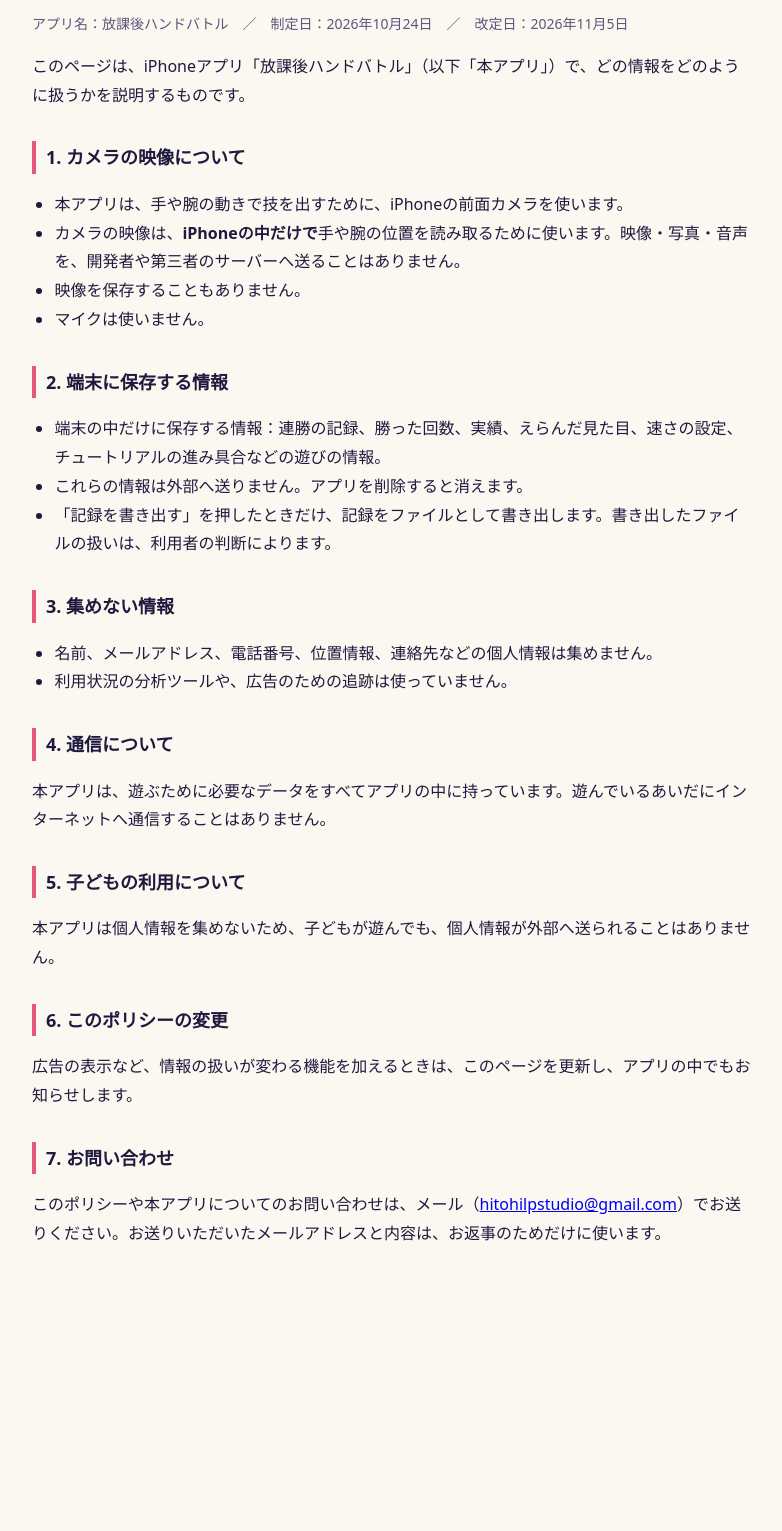
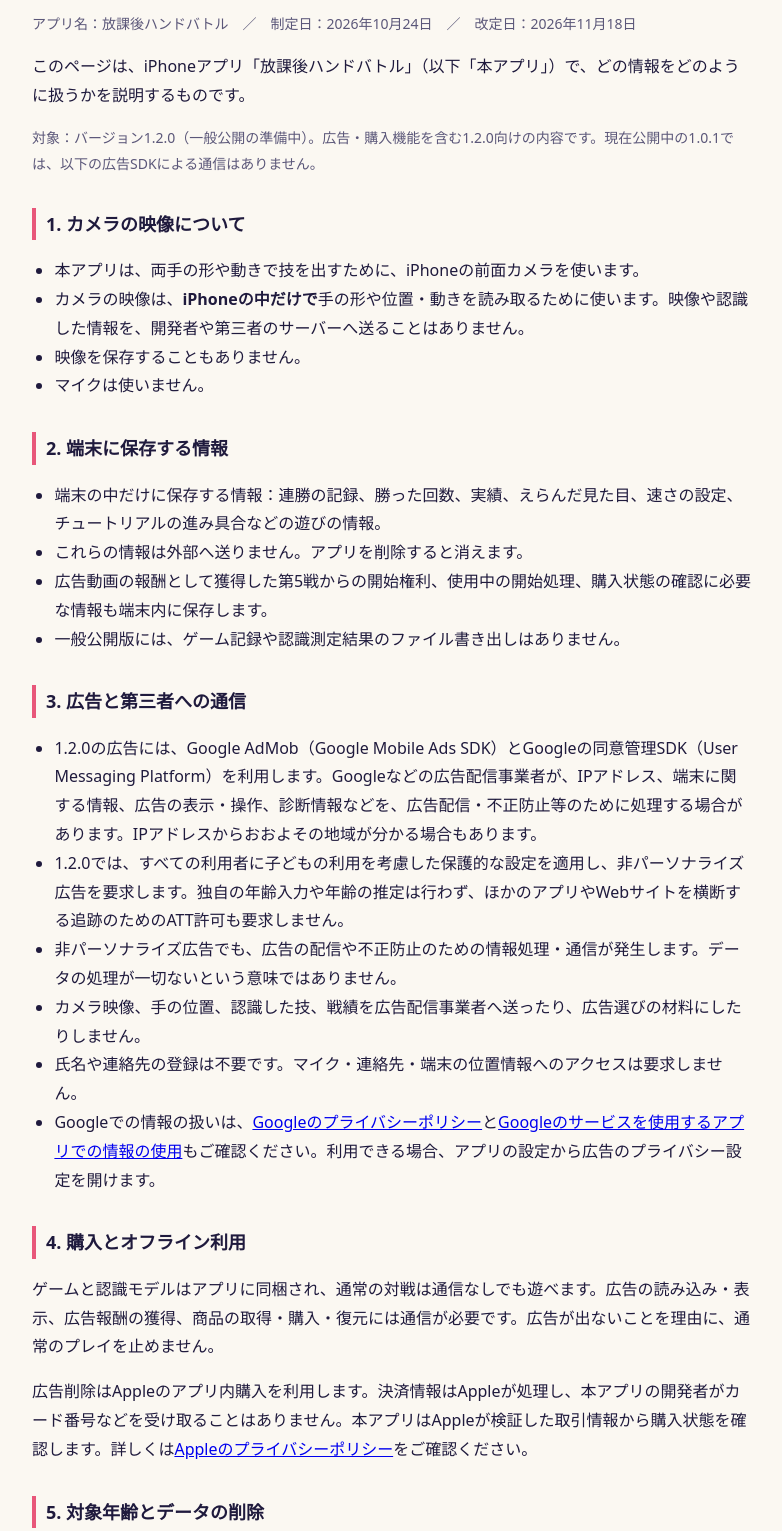
Before and after one commit to roi-roi61/houkago-hand-battle-support, a plain HTML site: page privacy.html in a window 1280 px wide. Shown: the part 69-1600 px from the top of the page, without its empty margins (248-1030 px from the left). Before the commit the page ends 1397 px from the top, so only its background shows below. Drawn offline with Linux system fonts and the light colour scheme.

Commit message:
Prepare privacy disclosures for Hand Battle 1.2.0

```diff
--- a/privacy.html
+++ b/privacy.html
@@ -1,115 +1,66 @@
 <!doctype html>
-
 <html lang="ja">
-
 <head>
-
 <meta charset="utf-8">
-
 <meta name="viewport" content="width=device-width,initial-scale=1">
-
 <title>プライバシーポリシー｜放課後ハンドバトル</title>
-
 <style>
-
   :root{--ink:#1f1a3d;--soft:#5b5779;--bg:#fbf8f2;--line:#e6e1d6;--accent:#e8577a}
-
   body{margin:0;background:var(--bg);color:var(--ink);font:16px/1.8 system-ui,-apple-system,"Hiragino Sans","Yu Gothic",sans-serif}
-
   main{max-width:720px;margin:0 auto;padding:32px 16px 64px}
-
   h1{font-size:24px;line-height:1.4;margin:0 0 4px}
-
   h2{font-size:18px;margin:32px 0 8px;padding-left:10px;border-left:4px solid var(--accent)}
-
   p,li{color:var(--ink)} .meta{color:var(--soft);font-size:14px}
-
   ul{padding-left:1.4em} code{background:#fff;border:1px solid var(--line);border-radius:4px;padding:0 4px}
-
 </style>
-
 </head>
-
 <body>
-
 <main>
-
 <h1>プライバシーポリシー</h1>
-
-<p class="meta">アプリ名：放課後ハンドバトル　／　制定日：2026年10月24日　／　改定日：2026年11月5日</p>
-
-
+<p class="meta">アプリ名：放課後ハンドバトル　／　制定日：2026年10月24日　／　改定日：2026年11月18日</p>
 
 <p>このページは、iPhoneアプリ「放課後ハンドバトル」（以下「本アプリ」）で、どの情報をどのように扱うかを説明するものです。</p>
-
-
+<p class="meta">対象：バージョン1.2.0（一般公開の準備中）。広告・購入機能を含む1.2.0向けの内容です。現在公開中の1.0.1では、以下の広告SDKによる通信はありません。</p>
 
 <h2>1. カメラの映像について</h2>
-
 <ul>
-
-  <li>本アプリは、手や腕の動きで技を出すために、iPhoneの前面カメラを使います。</li>
-
-  <li>カメラの映像は、<strong>iPhoneの中だけで</strong>手や腕の位置を読み取るために使います。映像・写真・音声を、開発者や第三者のサーバーへ送ることはありません。</li>
-
+  <li>本アプリは、両手の形や動きで技を出すために、iPhoneの前面カメラを使います。</li>
+  <li>カメラの映像は、<strong>iPhoneの中だけで</strong>手の形や位置・動きを読み取るために使います。映像や認識した情報を、開発者や第三者のサーバーへ送ることはありません。</li>
   <li>映像を保存することもありません。</li>
-
   <li>マイクは使いません。</li>
-
 </ul>
 
-
-
 <h2>2. 端末に保存する情報</h2>
-
 <ul>
-
   <li>端末の中だけに保存する情報：連勝の記録、勝った回数、実績、えらんだ見た目、速さの設定、チュートリアルの進み具合などの遊びの情報。</li>
-
   <li>これらの情報は外部へ送りません。アプリを削除すると消えます。</li>
-
-  <li>「記録を書き出す」を押したときだけ、記録をファイルとして書き出します。書き出したファイルの扱いは、利用者の判断によります。</li>
-
+  <li>広告動画の報酬として獲得した第5戦からの開始権利、使用中の開始処理、購入状態の確認に必要な情報も端末内に保存します。</li>
+  <li>一般公開版には、ゲーム記録や認識測定結果のファイル書き出しはありません。</li>
 </ul>
 
-
-
-<h2>3. 集めない情報</h2>
-
+<h2>3. 広告と第三者への通信</h2>
 <ul>
-
-  <li>名前、メールアドレス、電話番号、位置情報、連絡先などの個人情報は集めません。</li>
-
-  <li>利用状況の分析ツールや、広告のための追跡は使っていません。</li>
-
+  <li>1.2.0の広告には、Google AdMob（Google Mobile Ads SDK）とGoogleの同意管理SDK（User Messaging Platform）を利用します。Googleなどの広告配信事業者が、IPアドレス、端末に関する情報、広告の表示・操作、診断情報などを、広告配信・不正防止等のために処理する場合があります。IPアドレスからおおよその地域が分かる場合もあります。</li>
+  <li>1.2.0では、すべての利用者に子どもの利用を考慮した保護的な設定を適用し、非パーソナライズ広告を要求します。独自の年齢入力や年齢の推定は行わず、ほかのアプリやWebサイトを横断する追跡のためのATT許可も要求しません。</li>
+  <li>非パーソナライズ広告でも、広告の配信や不正防止のための情報処理・通信が発生します。データの処理が一切ないという意味ではありません。</li>
+  <li>カメラ映像、手の位置、認識した技、戦績を広告配信事業者へ送ったり、広告選びの材料にしたりしません。</li>
+  <li>氏名や連絡先の登録は不要です。マイク・連絡先・端末の位置情報へのアクセスは要求しません。</li>
+  <li>Googleでの情報の扱いは、<a href="https://policies.google.com/privacy">Googleのプライバシーポリシー</a>と<a href="https://policies.google.com/technologies/partner-sites">Googleのサービスを使用するアプリでの情報の使用</a>もご確認ください。利用できる場合、アプリの設定から広告のプライバシー設定を開けます。</li>
 </ul>
 
+<h2>4. 購入とオフライン利用</h2>
+<p>ゲームと認識モデルはアプリに同梱され、通常の対戦は通信なしでも遊べます。広告の読み込み・表示、広告報酬の獲得、商品の取得・購入・復元には通信が必要です。広告が出ないことを理由に、通常のプレイを止めません。</p>
+<p>広告削除はAppleのアプリ内購入を利用します。決済情報はAppleが処理し、本アプリの開発者がカード番号などを受け取ることはありません。本アプリはAppleが検証した取引情報から購入状態を確認します。詳しくは<a href="https://www.apple.com/legal/privacy/jp/">Appleのプライバシーポリシー</a>をご確認ください。</p>
 
-
-<h2>4. 通信について</h2>
-
-<p>本アプリは、遊ぶために必要なデータをすべてアプリの中に持っています。遊んでいるあいだにインターネットへ通信することはありません。</p>
-
-
-
-<h2>5. 子どもの利用について</h2>
-
-<p>本アプリは個人情報を集めないため、子どもが遊んでも、個人情報が外部へ送られることはありません。</p>
-
-
+<h2>5. 対象年齢とデータの削除</h2>
+<p>本アプリは13歳以上を対象としています。年齢区分の表示や同意管理の結果を、成人であることの証明として扱いません。1.2.0の広告には、すべての利用者に前述の保護的な設定を適用します。</p>
+<p>端末内のゲーム記録は、アプリやそのデータを削除すると失われます。購入の取引記録はAppleの管理に従います。同意や第三者の保有情報については、各事業者の案内もご確認ください。</p>
 
 <h2>6. このポリシーの変更</h2>
-
-<p>広告の表示など、情報の扱いが変わる機能を加えるときは、このページを更新し、アプリの中でもお知らせします。</p>
-
-
+<p>情報の扱いが変わる場合は、このページの改定日と内容を更新します。必要に応じて、アプリ内での案内や同意の確認を行います。</p>
 
 <h2>7. お問い合わせ</h2>
-
 <p>このポリシーや本アプリについてのお問い合わせは、メール（<a href="mailto:hitohilpstudio@gmail.com">hitohilpstudio@gmail.com</a>）でお送りください。お送りいただいたメールアドレスと内容は、お返事のためだけに使います。</p>
-
 </main>
-
 </body>
-
 </html>
```
